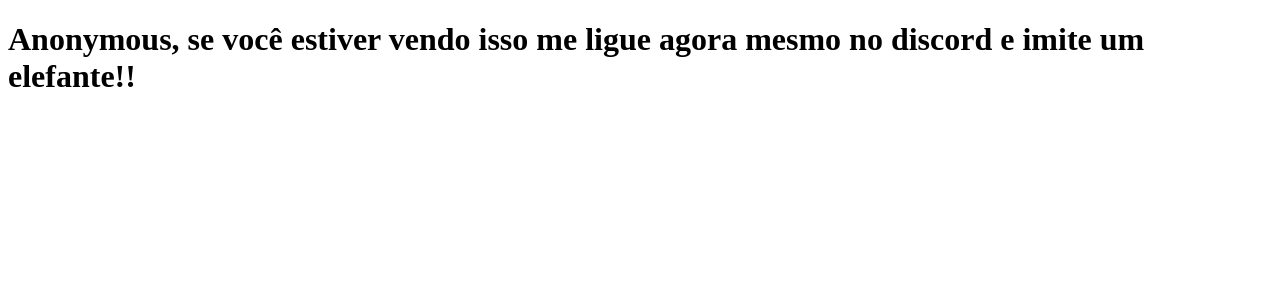
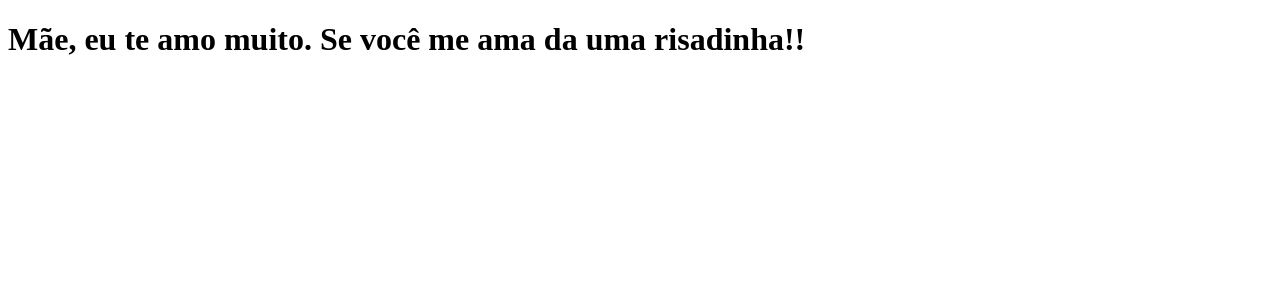
Before and after one commit to brlxx/clone-tabnews, a Next.js app: page / in a window 1280 px wide. Shown: the top 300 px of the page. Built offline with nearby package versions, Linux system fonts and the light colour scheme.

Commit message:
Adiciona os scripts lint:check e lint:fix

```diff
--- a/pages/index.js
+++ b/pages/index.js
@@ -1,5 +1,5 @@
-function Home () {
-    return <h1>Anonymous, se você estiver vendo isso me ligue agora mesmo no discord e imite um elefante!!</h1>;
+function Home() {
+  return <h1>Mãe, eu te amo muito. Se você me ama da uma risadinha!!</h1>;
 }
 
 export default Home;
```
Also changed, not shown: package.json (+6 -1 lines), 2 other files (tests, documents, lock files or other folders).
